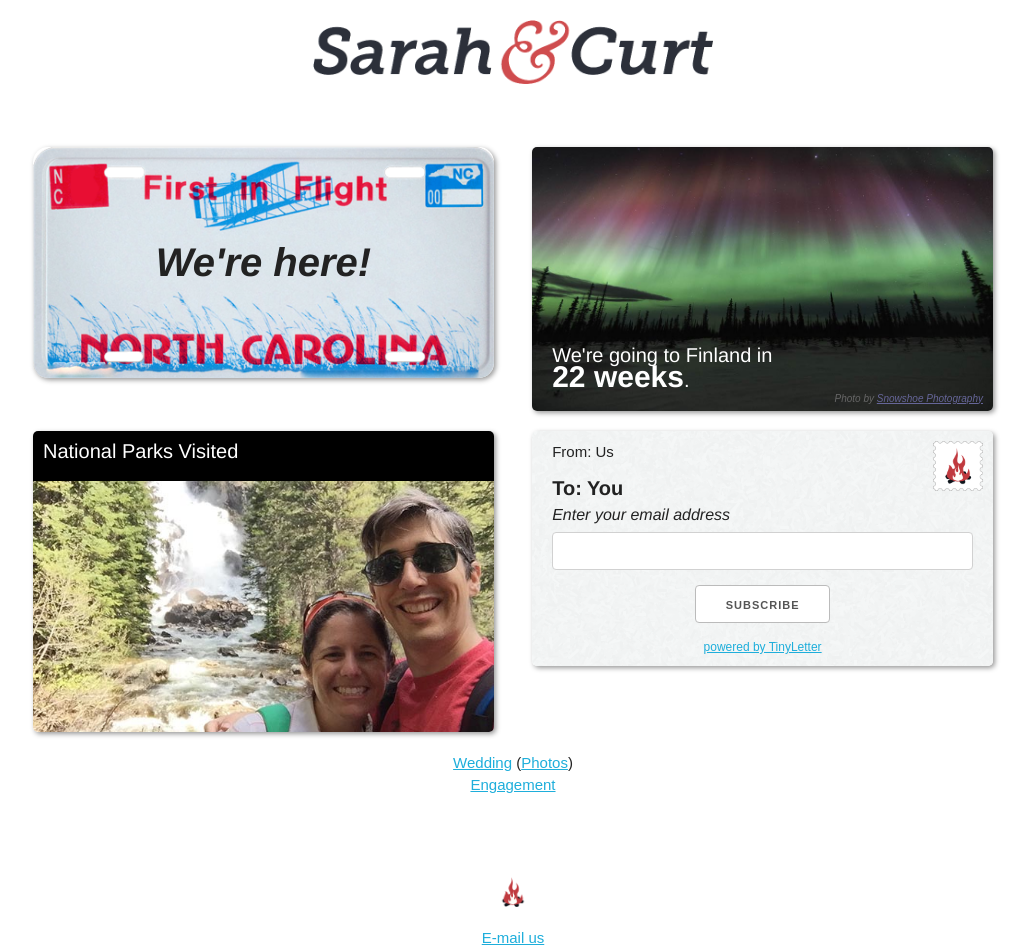
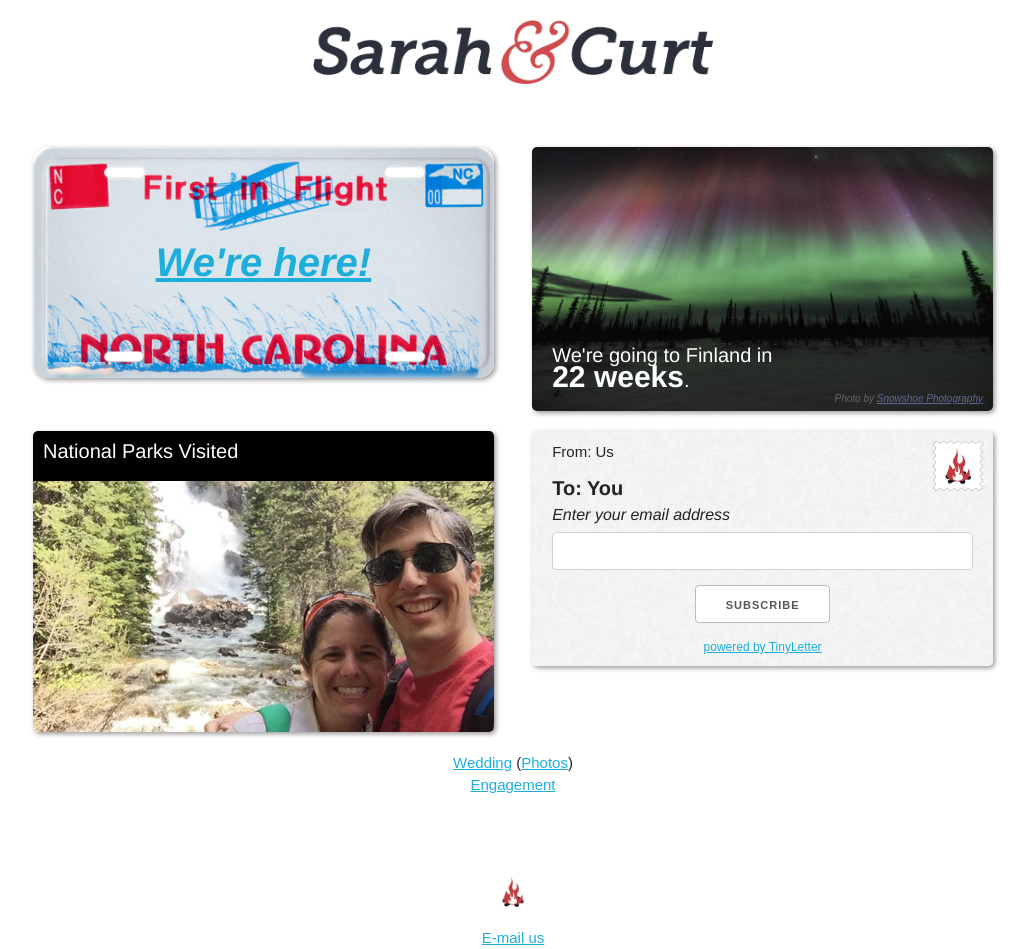
Before and after one commit to curtmerrill/sarahandcurt.us, a Jekyll site: the page built from index.html, in a window 1280 px wide. Shown: the whole page, without its empty margins (127-1156 px from the left). Built offline with Jekyll 4.4.1, drawn with Linux system fonts in a browser that asks for light colours.

Commit message:
progress?

```diff
--- a/_layouts/page.html
+++ b/_layouts/page.html
@@ -4,6 +4,8 @@
 <div class="container page">
     <h1 class="page-title">{{ page.title }}</h1>
 
+    <div class="page-body">
 	{{ content }}
+    </div>
 
 </div>
--- a/_sass/_base.scss
+++ b/_sass/_base.scss
@@ -17,7 +17,9 @@
     }
 }
 
-
+img {
+    max-width: 100%;
+}
 /* Lists
 –––––––––––––––––––––––––––––––––––––––––––––––––– */
 ul {
--- a/_sass/_cards.scss
+++ b/_sass/_cards.scss
@@ -170,10 +170,15 @@
     font-family: $sans;
     line-height: 2.2rem;
 
-    &>span {
+    & span {
         font-size: 3rem;
         font-family: $slab;
         font-weight: bold;
+    }
+
+    a {
+        color: inherit;
+        text-decoration: none;
     }
 }
 
--- /dev/null
+++ b/_sass/_modules.scss
@@ -0,0 +1,20 @@
+/* Modules */
+
+
+figure {
+    max-width: 100%;
+    margin: 0;
+    padding: 0 0 2rem 0;
+}
+
+figcaption {
+    font-size: .8em;
+    line-height: 1.2em;
+    font-family: $sans;
+    color: lighten($navy, 20%);
+}
+.sidebar-right {
+    float: right;
+    width: 45%;
+    margin-left: 2rem;
+}
--- a/css/main.scss
+++ b/css/main.scss
@@ -19,6 +19,7 @@
     "site-footer",
     "cards",
     "pages",
+    "modules",
     "photos",
     "shame"
 ;
--- a/index.html
+++ b/index.html
@@ -16,7 +16,7 @@
     </div>
 
     <div class="honeymoon-countdown card six columns">
-        <p class="hm-countdown">We're going to Finland in<br><span class="js-hm-countdown"></span>.</p>
+        <p class="hm-countdown"><a href="/pages/finland.html">We're going to Finland in<br><span class="js-hm-countdown"></span>.</a></p>
         <p class="photo-credit">Photo by <a href="https://www.flickr.com/photos/snowshoe_photography_alaska/16658111180/">Snowshoe Photography</a></p>
     </div>
 
--- a/js/nc-countdown.js
+++ b/js/nc-countdown.js
@@ -23,7 +23,7 @@
                 diff = moveDate - now,
                 days = moment.duration(diff).days();
 
-            var $countdownComplete = $('<div class="countdown-complete">We\'re here!</div>');
+            var $countdownComplete = $('<div class="countdown-complete"><a href="/pages/90-days-in-nc.html">We\'re here!</a></div>');
 
             if (days >=0) {
                 $('.js-days').text(days);
--- a/pages/90-days-in-nc.html
+++ b/pages/90-days-in-nc.html
@@ -5,9 +5,7 @@
     - /js/photos.js
 ---
 
-<div class="page-body">
 <p>We're living in North Carolina for about three months. While we're here, Sarah
 is embarking on a photo-a-day project. Keep an eye on her progress below:</p>
-</div>
 
 <div class="js-photo-container"></div>
--- a/pages/photos.html
+++ /dev/null
@@ -1,6 +0,0 @@
----
-layout: default
-title: 90 photos in 90 days
----
-
-<a data-flickr-embed="true"  href="https://www.flickr.com/photos/curt/albums/72157653616905270" title="Grand Teton &#x27;15"><img src="https://farm9.staticflickr.com/8881/18282732768_b526c881df_z.jpg" width="640" height="232" alt="Grand Teton &#x27;15"></a><script async src="//embedr.flickr.com/assets/client-code.js" charset="utf-8"></script>
```
Also changed, not shown: pages/finland.md (added, +18 -0 lines), img/honeymoon-announcement.jpg (added).
